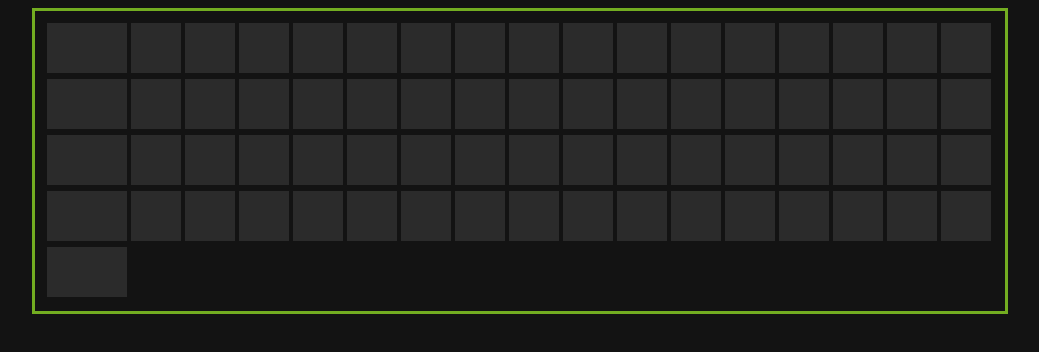
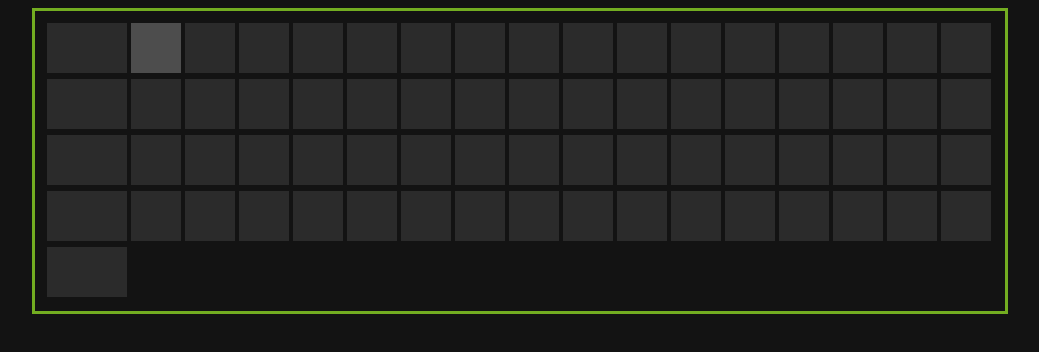
Before and after one commit to SaloniA/Music, a React app in the folder music/: page / in a window 1280 px wide. In both pictures the pointer is over the button 276 px from the left and 48 px from the top of the page. Shown: the whole page, without its empty margins (120-1159 px from the left). Built offline with nearby package versions, Linux system fonts and the light colour scheme.

Commit message:
Change color on hover

```diff
--- a/music/src/index.css
+++ b/music/src/index.css
@@ -32,6 +32,10 @@
 
 .note-disabled{
   background: #2B2B2B;
+}
+
+.note-disabled:hover {
+    background-color: #4D4D4D;
 }
 
 .note-enabled-playing{
```
